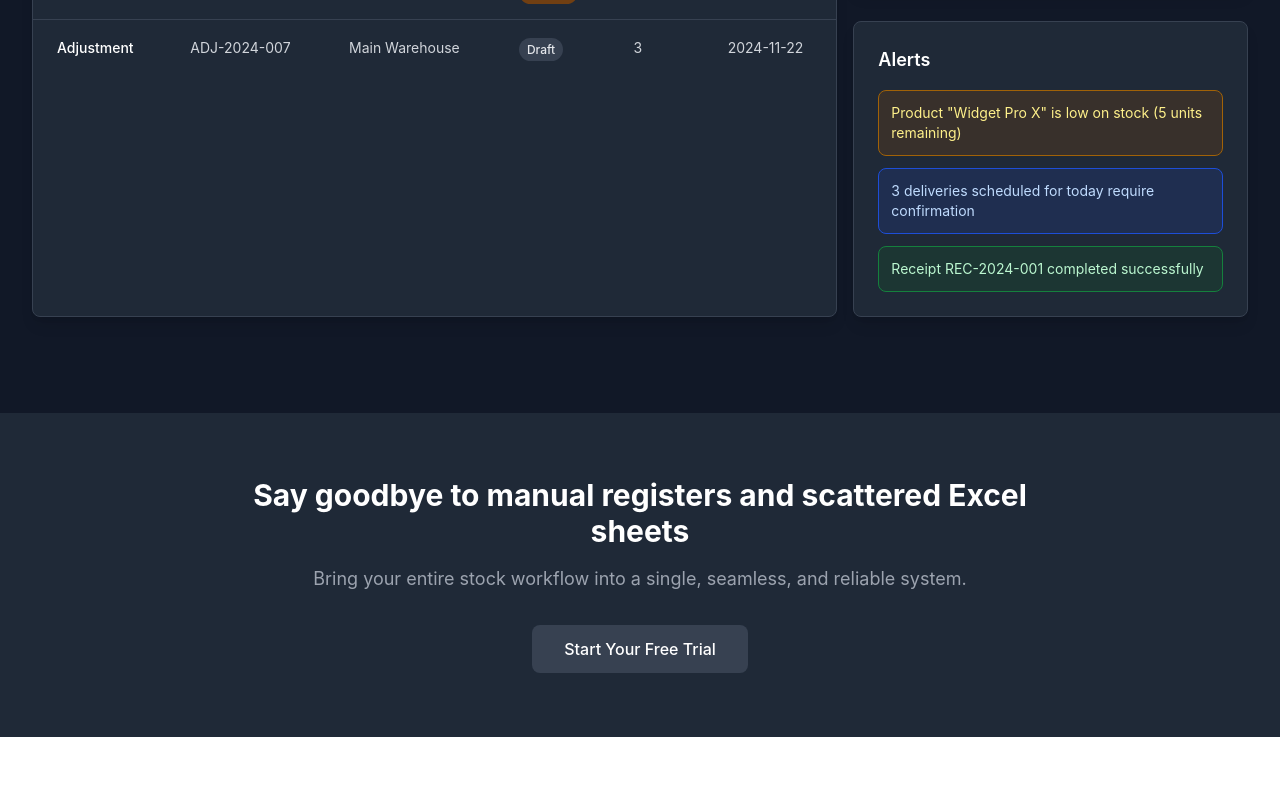
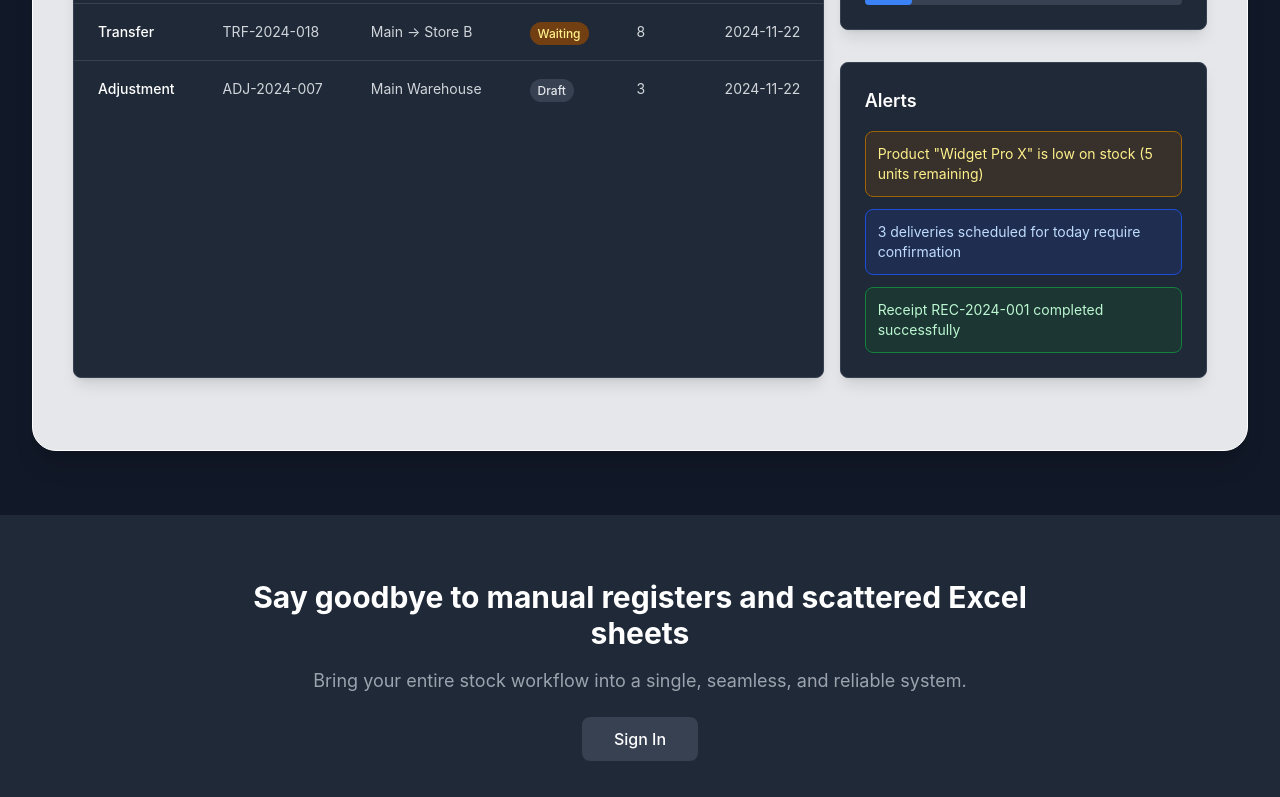
Before and after one commit to Darshanh20/ODDOxSPIT, a React (Vite) app in the folder client/: page / in a window 1280 px wide. Shown: the part 2000-2797 px from the top of the page. Before the commit the page ends 2737 px from the top, so only its background shows below. Built offline with nearby package versions, Linux system fonts and the light colour scheme.

Commit message:
Landing page Ui enhancement

```diff
--- a/client/src/components/DashboardSnapshot.jsx
+++ b/client/src/components/DashboardSnapshot.jsx
@@ -114,7 +114,8 @@ export default function DashboardSnapshot() {
           </p>
         </div>
 
-        {/* KPI Cards Row */}
+        <div className='bg-gray-200 p-10 border border-white  rounded-3xl shadow-xl'>
+          {/* KPI Cards Row */}
         <div className="grid grid-cols-1 sm:grid-cols-2 lg:grid-cols-5 gap-4 mb-8">
           {kpis.map((kpi, index) => {
             const Icon = kpi.icon
@@ -264,6 +265,7 @@ export default function DashboardSnapshot() {
             </div>
           </div>
         </div>
+        </div>
       </div>
     </section>
   )
--- a/client/src/index.css
+++ b/client/src/index.css
@@ -3,13 +3,25 @@
 @tailwind utilities;
 
 /* Global UI styles */
-* { box-sizing: border-box; }
-html, body, #root { height: 100%; }
+* {
+  box-sizing: border-box;
+}
+
+html {
+  scroll-behavior: smooth;
+}
+
+html, body, #root {
+  height: 100%;
+}
+
 body {
   margin: 0;
   font-family: Inter, ui-sans-serif, system-ui, -apple-system, 'Segoe UI', Roboto, 'Helvetica Neue', Arial;
   -webkit-font-smoothing: antialiased;
   -moz-osx-font-smoothing: grayscale;
+  overflow-x: hidden;
+  scroll-behavior: smooth;
 }/* Layout */
 .container {
 	max-width: 1000px;
--- a/client/src/pages/Landing.jsx
+++ b/client/src/pages/Landing.jsx
@@ -51,7 +51,7 @@ export default function Landing() {
           {[0, 1, 2, 3, 4, 5].map((index) => (
             <div
               key={index}
-              className={`p-6 border border-gray-200 dark:border-gray-700 bg-white dark:bg-gray-800 rounded-lg hover:border-gray-400 dark:hover:border-gray-500 hover:shadow-lg hover:-translate-y-2 transition-all duration-500 ${
+              className={`p-6 border border-gray-200 dark:border-gray-700 bg-white dark:bg-gray-800 rounded-lg hover:border-gray-400 dark:hover:border-gray-500 hover:shadow-lg hover:-translate-y-2 transition-all  cursor-pointer ${
                 isVisible ? 'opacity-100 translate-y-0' : 'opacity-0 translate-y-10'
               }`}
               style={{
@@ -102,11 +102,13 @@ export default function Landing() {
             Bring your entire stock workflow into a single, seamless, and reliable system.
           </p>
           <a
-            href="/signup"
-            className="inline-block px-8 py-3 bg-white dark:bg-gray-700 text-gray-900 dark:text-white font-medium rounded-lg hover:bg-gray-100 dark:hover:bg-gray-600 transition-all duration-300 hover:shadow-lg hover:scale-105"
-          >
-            Start Your Free Trial
-          </a>
+              href="/login"
+              className="px-8 py-3 bg-gray-100 dark:bg-gray-700 text-gray-900 dark:text-white font-medium rounded-lg hover:bg-gray-300 dark:hover:bg-gray-600 transition-all duration-300 hover:shadow-lg"
+            >
+              Sign In
+            </a>
+
+
         </div>
       </section>
 
```
